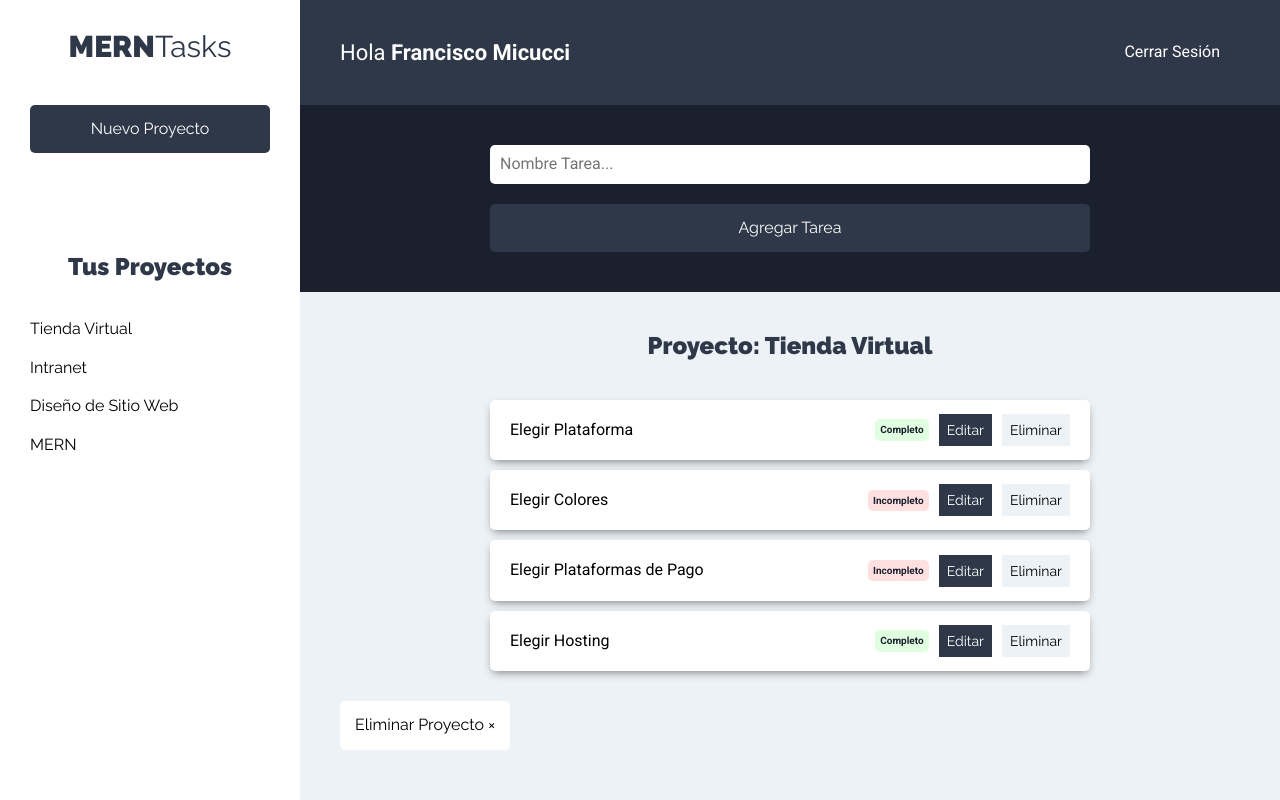
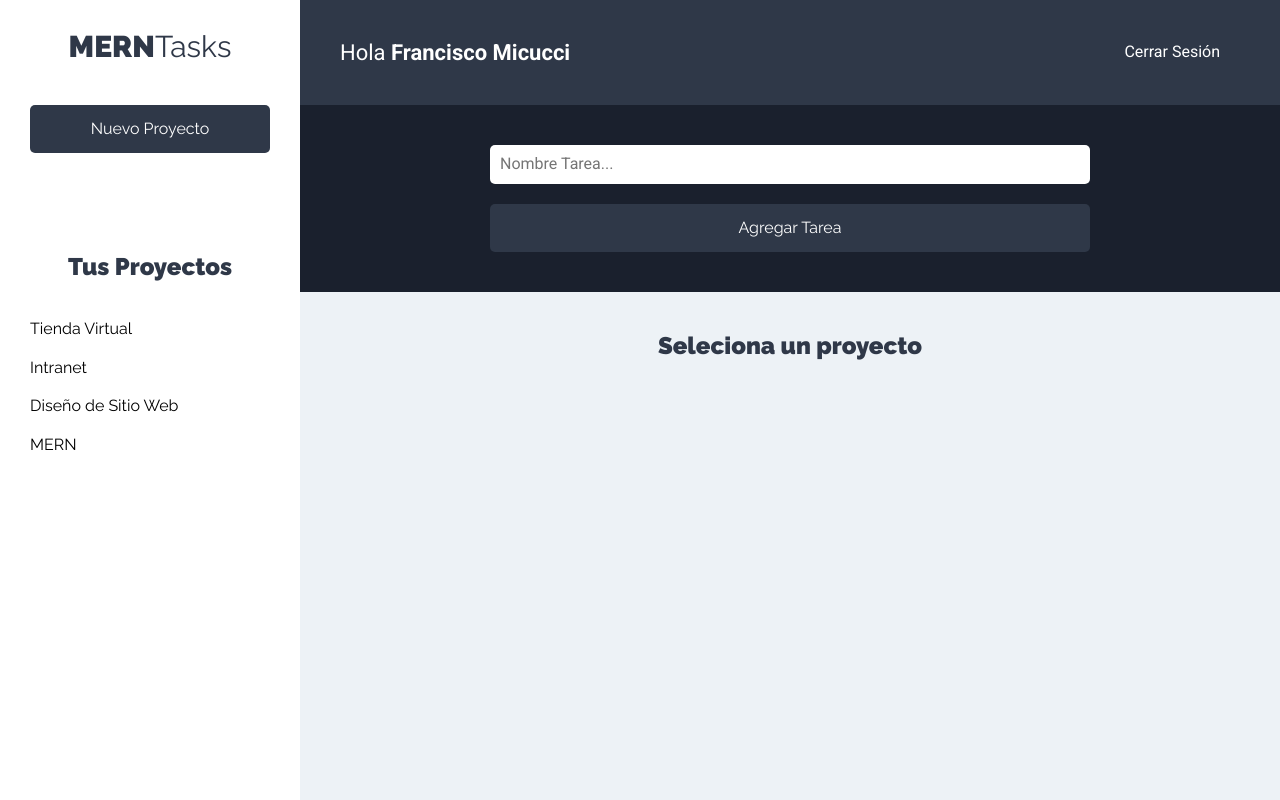
Before and after one commit to famicucci/MERNTasks, a React (Create React App) app: page /proyectos in a window 1280 px wide. Built offline with nearby package versions, Linux system fonts and the light colour scheme.

Commit message:
Poner el nombre de proyecto actual en Lista Tareas

```diff
--- a/src/components/tareas/ListadoTareas.js
+++ b/src/components/tareas/ListadoTareas.js
@@ -1,7 +1,18 @@
-import React, { Fragment } from 'react';
+import React, { Fragment, useContext } from 'react';
 import Tarea from './Tarea';
+import proyectoContext from '../../context/proyectos/proyectoContext';
 
 const ListadoTareass = () => {
+	// Obtener el State de proyectos
+	const proyectosContext = useContext(proyectoContext);
+	const { proyecto } = proyectosContext;
+
+	// Si no hay proyecto seleccionado
+	if (!proyecto) return <h2>Seleciona un proyecto</h2>;
+
+	// Destructuring para extraer el proyecto actual
+	const [proyectoActual] = proyecto;
+
 	const tareasProyecto = [
 		{ nombre: 'Elegir Plataforma', estado: true },
 		{ nombre: 'Elegir Colores', estado: false },
@@ -11,7 +22,7 @@
 
 	return (
 		<Fragment>
-			<h2>Proyecto: Tienda Virtual</h2>
+			<h2>Proyecto: {proyectoActual.nombre}</h2>
 			<ul className="listado-tareas">
 				{tareasProyecto.length === 0 ? (
 					<li className="tarea">
```
